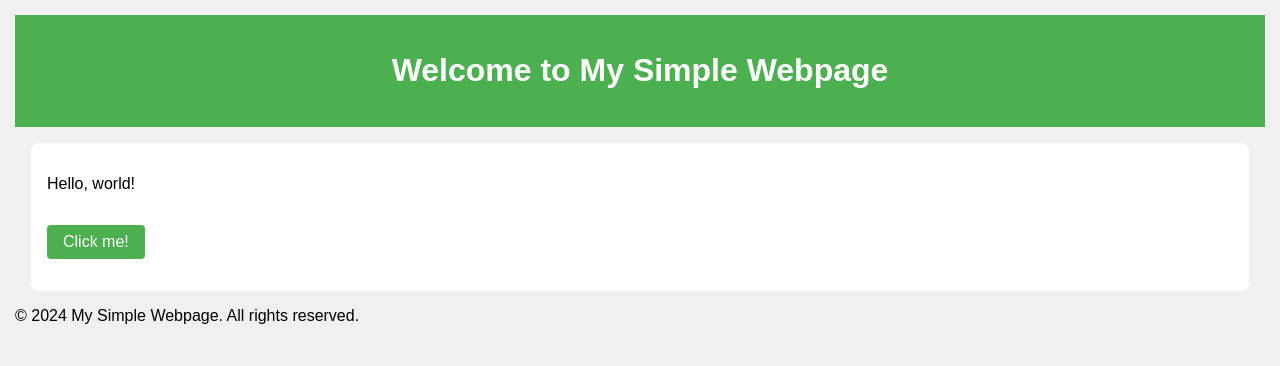
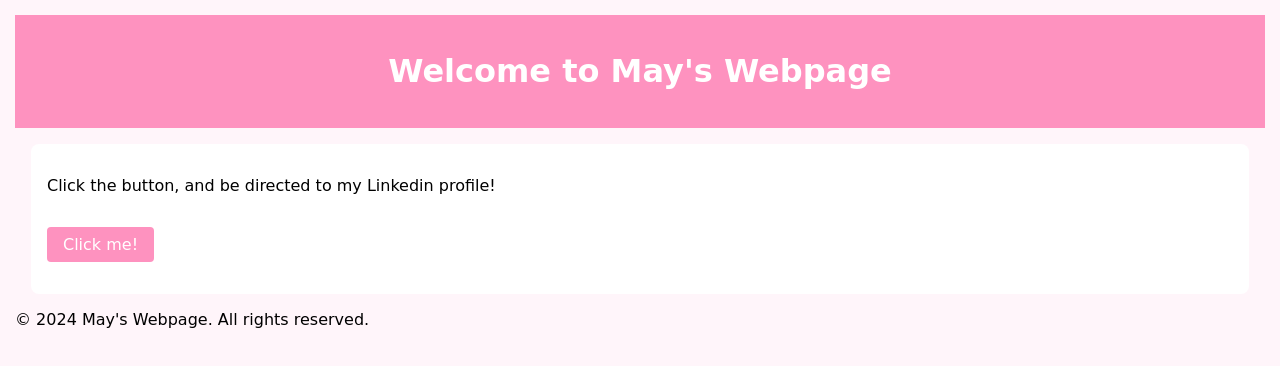
Before and after one commit to derrickmstrong/Mentorship, a plain HTML site: page week-2/index.html in a window 1280 px wide. Drawn offline with Linux system fonts and the light colour scheme.

```diff
--- a/week-2/index.html
+++ b/week-2/index.html
@@ -2,37 +2,23 @@
 <html lang="en">
   <head>
     <meta charset="UTF-8" />
-    <meta
-      name="viewport"
-      content="width=device-width, initial-scale=1.0"
-    />
-    <meta
-      name="description"
-      content="My Simple Webpage"
-    />
-    <meta
-      name="keywords"
-      content="HTML, CSS, JavaScript"
-    />
-    <meta
-      name="author"
-      content="Your Name"
-    />
-    <meta
-      name="robots"
-      content="index, follow"
-    />
-    <title>My Simple Webpage by May Hicks</title>
+    <meta name="viewport" content="width=device-width, initial-scale=1.0" />
+    <!--Added more Metadata-->
+    <meta name="author" content="Maymunah Hicks" />
+    <meta name="description" content="Personal website" />
+    <meta name="keywords" content="HTML, CSS, JavaScript" />
+    <title>May's First Webpage</title>
     <style>
       /* Add your CSS styles here */
       body {
-        font-family: Arial, sans-serif;
+        font-family: cursive, arial;
+        color: black;
         margin: 0;
         padding: 15px;
-        background-color: #f0f0f0;
+        background-color: #fff5fa;
       }
       header {
-        background-color: #4caf50;
+        background-color: #fe92bf;
         color: white;
         padding: 1em;
         text-align: center;
@@ -44,7 +30,8 @@
         border-radius: 8px;
       }
       button {
-        background-color: #4caf50;
+        background-color: #fe92bf;
+        font-family: cursive, arial;
         color: white;
         border: none;
         padding: 0.5em 1em;
@@ -60,19 +47,22 @@
   </head>
   <body>
     <header>
-      <h1>Welcome to My Simple Webpage</h1>
+      <h1>Welcome to May's Webpage</h1>
     </header>
     <main>
-      <p id="greeting">Hello, world!</p>
-      <button onclick="changeGreeting()">Click me!</button>
+      <p id="directions">
+        Click the button, and be directed to my Linkedin profile!
+      </p>
+      <button onclick="linkToWebsite()">Click me!</button>
     </main>
     <footer>
-      <p>© 2024 My Simple Webpage. All rights reserved.</p>
+      <p>© 2024 May's Webpage. All rights reserved.</p>
     </footer>
     <script>
-      function changeGreeting() {
-        document.getElementById('greeting').innerText =
-          'You clicked the button!!!!!';
+      /* Changed the function here to link to a webpage */
+      function linkToWebsite() {
+        window.location.href =
+          "https://www.linkedin.com/in/maymunah-hicks-19aa08233/";
       }
     </script>
   </body>
```
